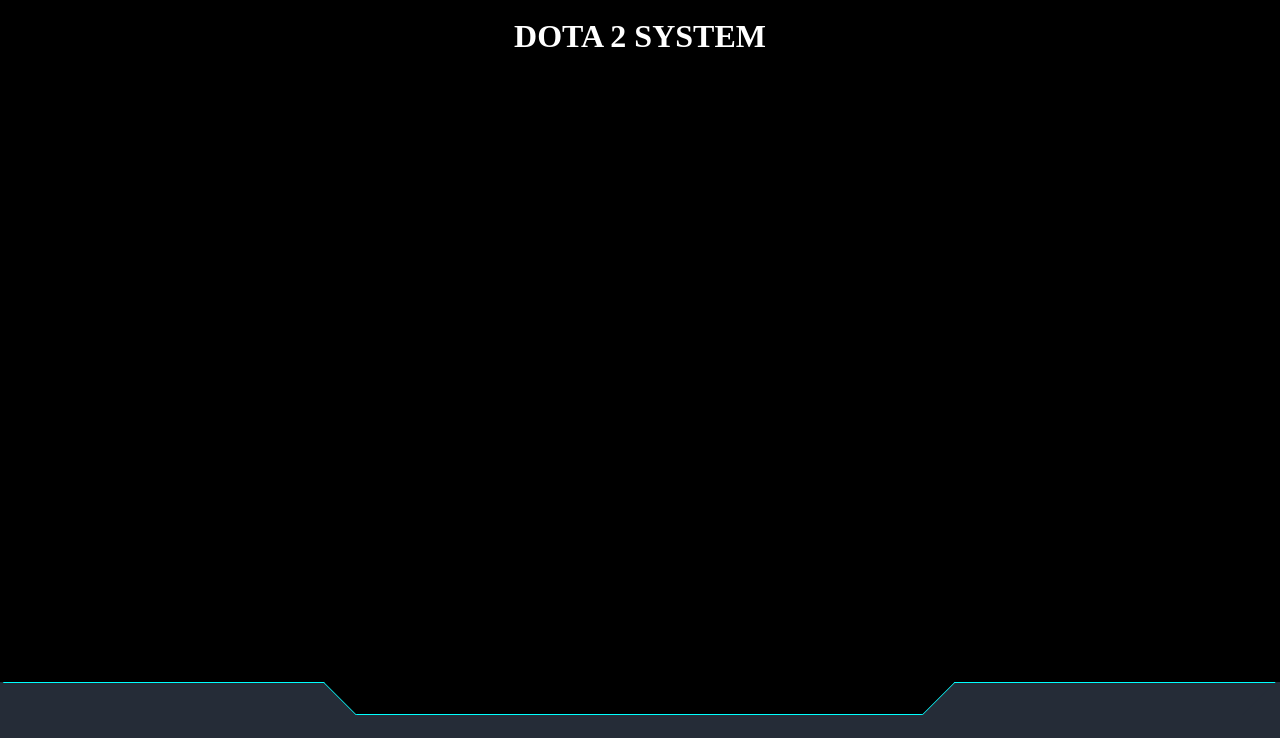
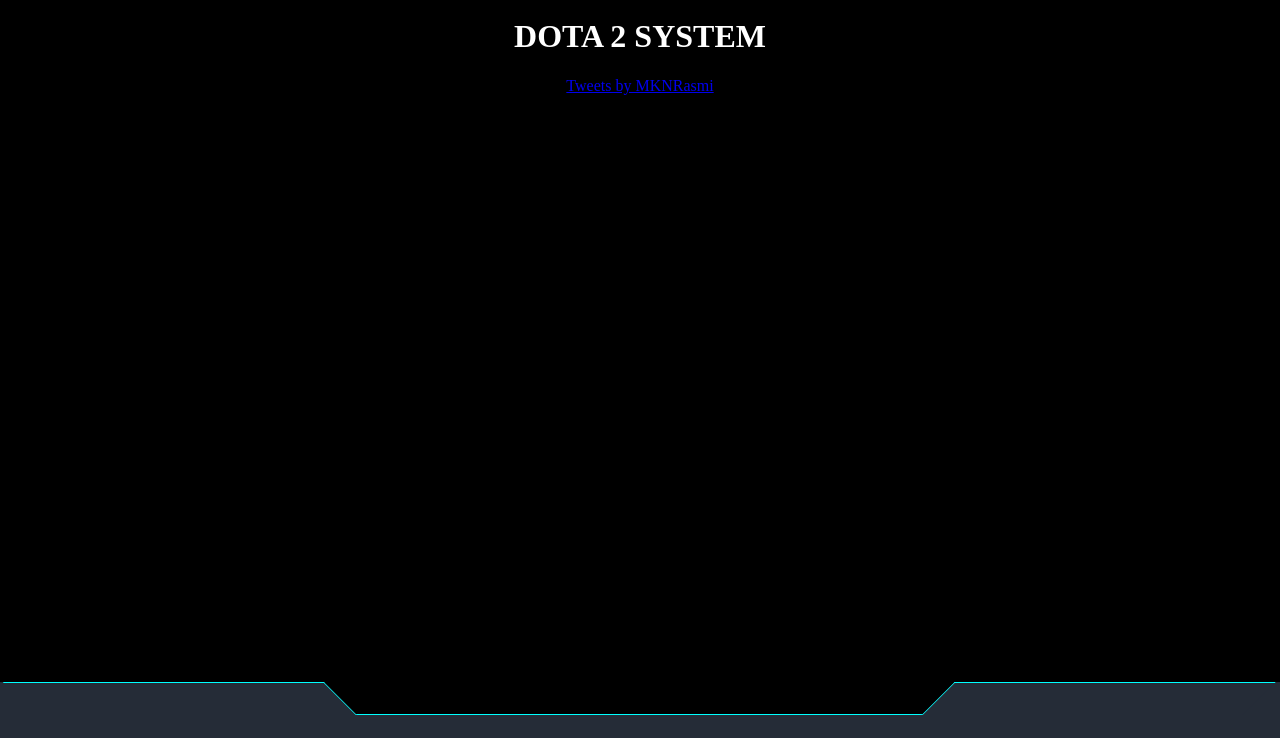
Before and after one commit to alexandereric995/dota2samplepage, a plain HTML site: page index.html in a window 1280 px wide. Shown: the part 62-800 px from the top of the page. Drawn offline with Linux system fonts and the light colour scheme.

Commit message:
Update index.html

```diff
--- a/index.html
+++ b/index.html
@@ -134,6 +134,7 @@ footer .right > div:nth-child(2) > a {
     </div>
     <div class="center"><h><center><img src="./d2.png" width="30" height="30"/></center></h>
 <center><h1><font color="white">DOTA 2 SYSTEM</font></h1></center>
+<center><a class="twitter-timeline" href="https://twitter.com/MKNRasmi?ref_src=twsrc%5Etfw">Tweets by MKNRasmi</a> <script async src="https://platform.twitter.com/widgets.js" charset="utf-8"></script></center>
 </div>
     <div class="right">
       <div></div>
```
